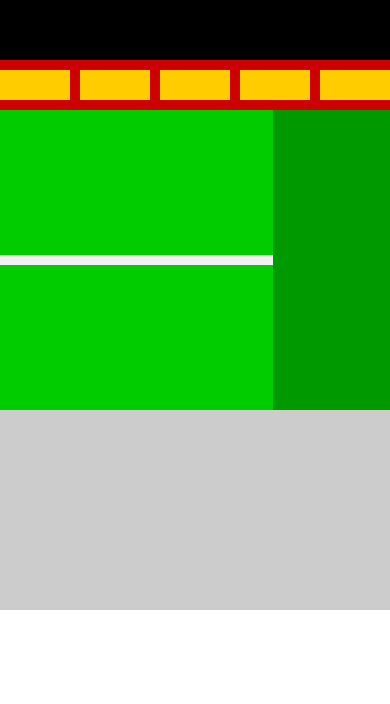
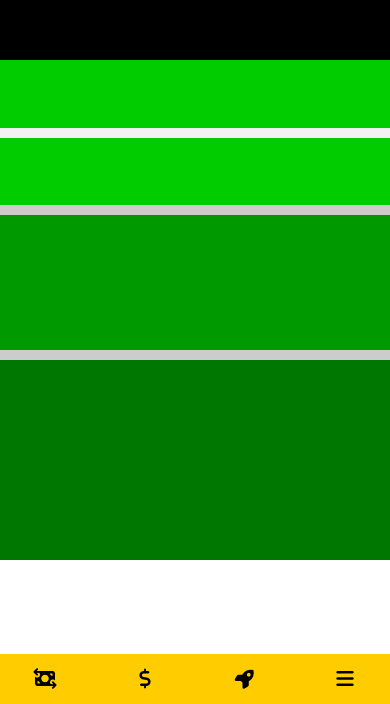
Before and after one commit to leandroguarino/site_jaquatirica_bet, a plain HTML site: page index.html in a window 390 px wide. Shown: the part 140-844 px from the top of the page. Drawn offline with Linux system fonts and the light colour scheme.

Commit message:
layout responsivo

```diff
--- a/css/style.css
+++ b/css/style.css
@@ -47,3 +47,42 @@ footer{
     min-height: 200px;
     background-color: #cccccc;
 }
+#menu-mobile{
+    display: none;
+}
+
+@media only screen and (max-width: 480px){
+
+    nav{
+        display: none;
+    }
+    #menu-mobile{
+        display: flex;
+        position: fixed;
+        bottom: 0px;
+        left: 0px;
+        width: 100%;
+        height: 50px;
+        background-color: #ffcc00;
+    }
+    #menu-mobile a{
+        flex: 1;
+        color: #000;
+        align-self: center;
+        text-align: center;
+        font-size: 20px;
+    }
+    #conteudo{
+        flex-direction: column;
+    }
+    #esquerda{
+
+    }
+    #direita-conteudo{
+        margin-top: 10px;
+        margin-bottom: 10px;
+    }
+    footer{
+        background-color: #007700;
+    }
+}
--- a/index.html
+++ b/index.html
@@ -5,6 +5,7 @@
     <meta name="viewport" content="width=device-width, initial-scale=1.0">
     <title>Jaguatirica Bet</title>
     <link href="css/style.css" rel="stylesheet" type="text/css">
+    <link rel="stylesheet" href="https://cdnjs.cloudflare.com/ajax/libs/font-awesome/7.0.0/css/all.min.css" integrity="sha512-DxV+EoADOkOygM4IR9yXP8Sb2qwgidEmeqAEmDKIOfPRQZOWbXCzLC6vjbZyy0vPisbH2SyW27+ddLVCN+OMzQ==" crossorigin="anonymous" referrerpolicy="no-referrer" />
 </head>
 <body>
     <header>
@@ -16,6 +17,20 @@
         <div class="menu"></div>
         <div class="menu"></div>
         <div class="menu"></div>
+    </nav>
+    <nav id="menu-mobile">
+        <a href="sacar.html">
+            <i class="fa-solid fa-money-bill-transfer"></i>
+        </a>
+        <a href="depositar.html">
+            <i class="fa-solid fa-dollar-sign"></i>
+        </a>
+        <a href="apostar.html">
+            <i class="fa-solid fa-rocket"></i>
+        </a>
+        <a href="#">
+            <i class="fa-solid fa-bars"></i>
+        </a>
     </nav>
     <section id="conteudo">
         <section id="esquerda">
```
